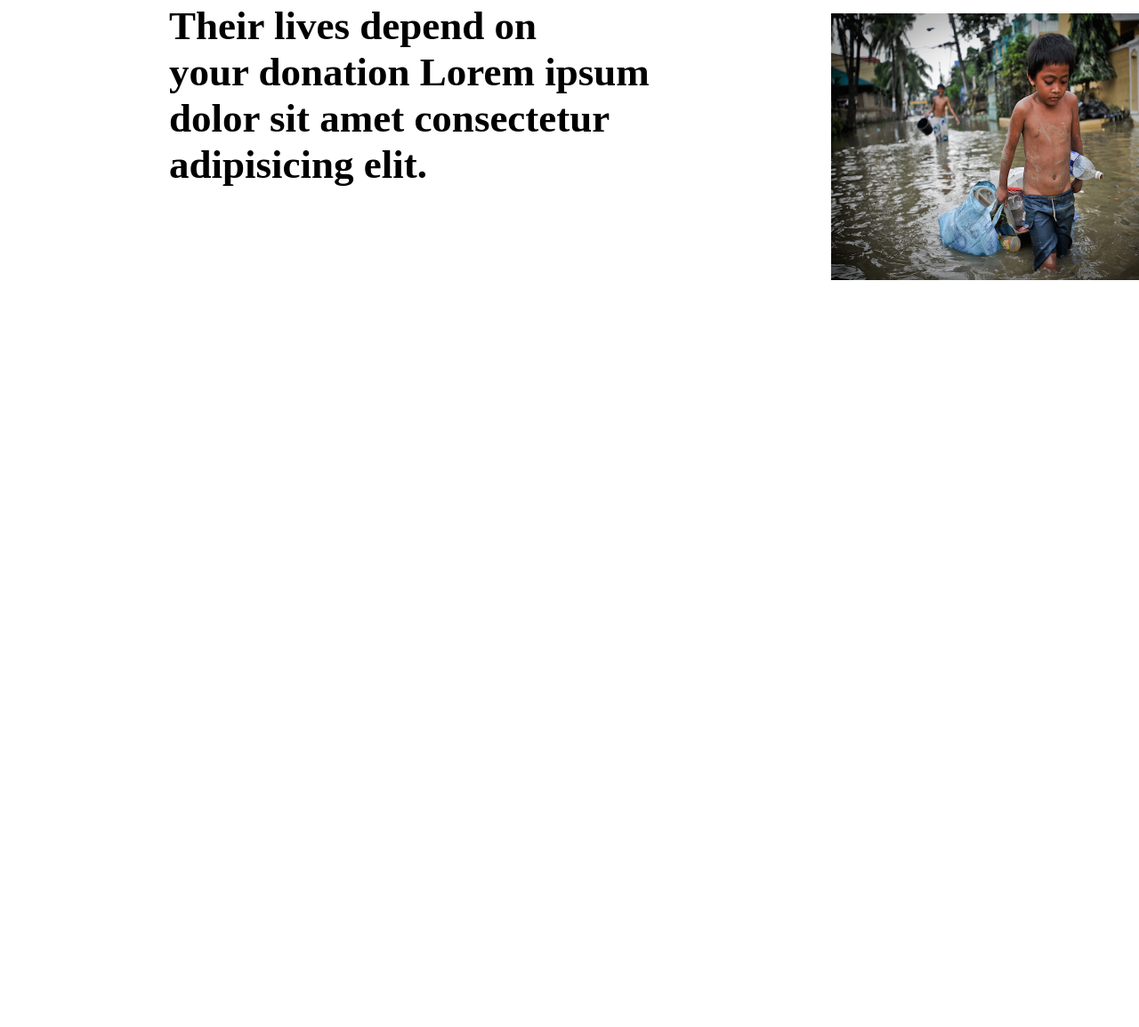
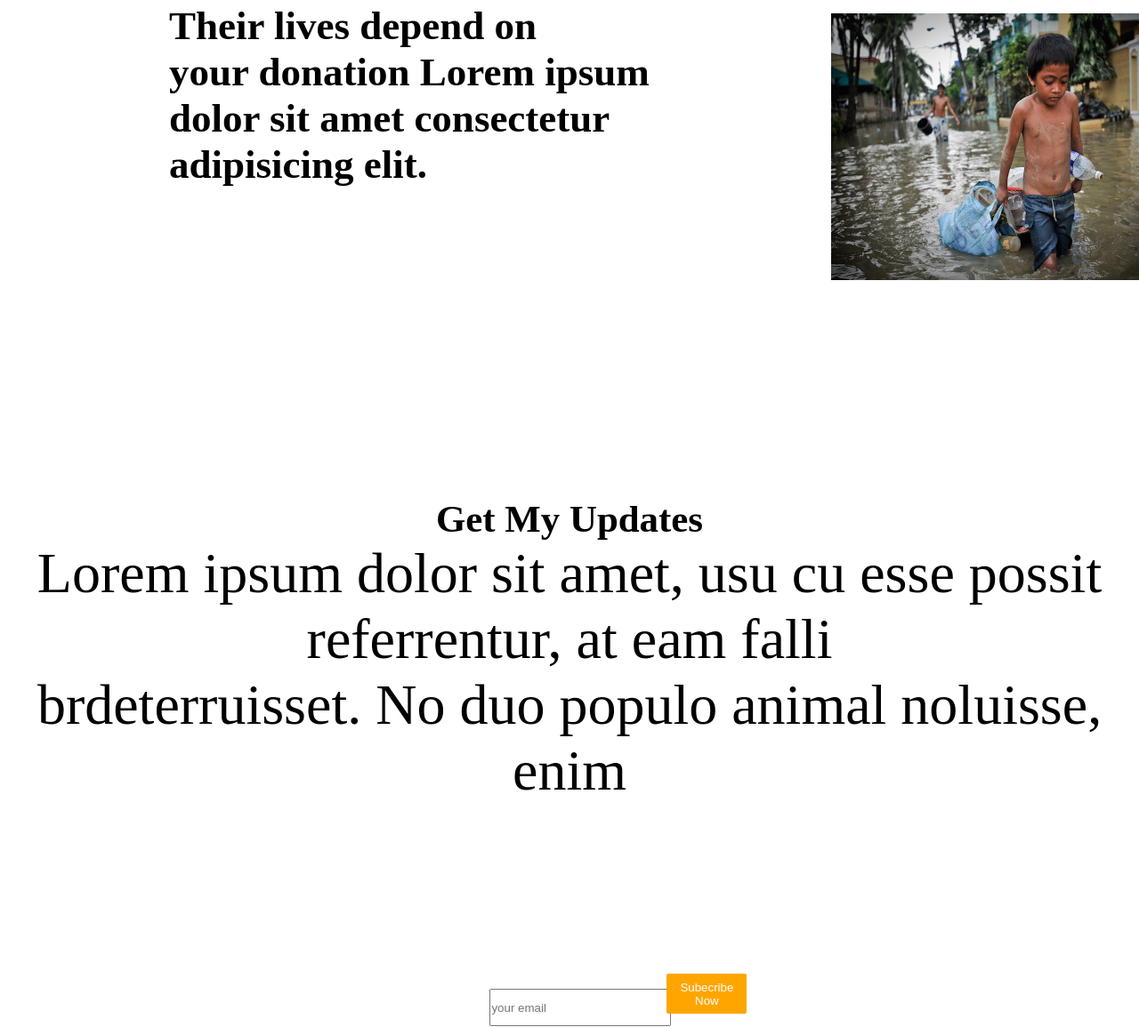
Before and after one commit to Z-M4N/donate-website, a plain HTML site: page index.html in a window 1280 px wide. Shown: the part 2825-3980 px from the top of the page at 89% size. Before the commit the page ends 3140 px from the top, so only its background shows below. Drawn offline with Linux system fonts and the light colour scheme.

Commit message:
new massge

```diff
--- a/index.html
+++ b/index.html
@@ -77,9 +77,17 @@
          <img class="poor-boy" src="/donate-today-main/images/donation9.jpg" alt="">
          <button class="donat-btn">How to Contribute</button>
      </section>
+     <section class="udates">
+         <h6>Get My Updates</h6>
+         <p>Lorem ipsum dolor sit amet, usu cu esse possit referrentur, at eam falli </br>brdeterruisset. No duo populo animal noluisse, enim</p>
+     </section>
+
       </main>
-      <footer>
-
+      <footer class="footer-section">
+        <section class="input-section">
+            <input type="email" placeholder="your email">
+            <button class="sucribe-btn">Subecribe Now</button>
+        </section>
       </footer>
 
 
--- a/style/style.css
+++ b/style/style.css
@@ -147,6 +147,41 @@
     border: 0;
     border-radius: 5px;
     position: relative;
-    top: 230px;
+    top: 236px;
     right:84%;
+    color: white;
 }
+.sucribe-btn{
+   background-color: orange;
+   width: 90px;
+   height: 45px;
+   position: relative;
+   bottom: 9px;
+   right:9px;
+   border: 0;
+   border-radius: 2px;
+   color: white;
+}
+input{
+    width: 200px;
+    height: 38px;
+    position: relative;
+    bottom:1px;
+
+}
+.input-section{
+    max-width:50%;
+    margin: auto;
+    position: relative;
+    top: 700px;
+    left: 18%;
+}
+.udates{
+    text-align: center;
+    font-size: 64px;
+    position: relative;
+    top: 500px;
+}
+.footer-section{
+
+}
```
